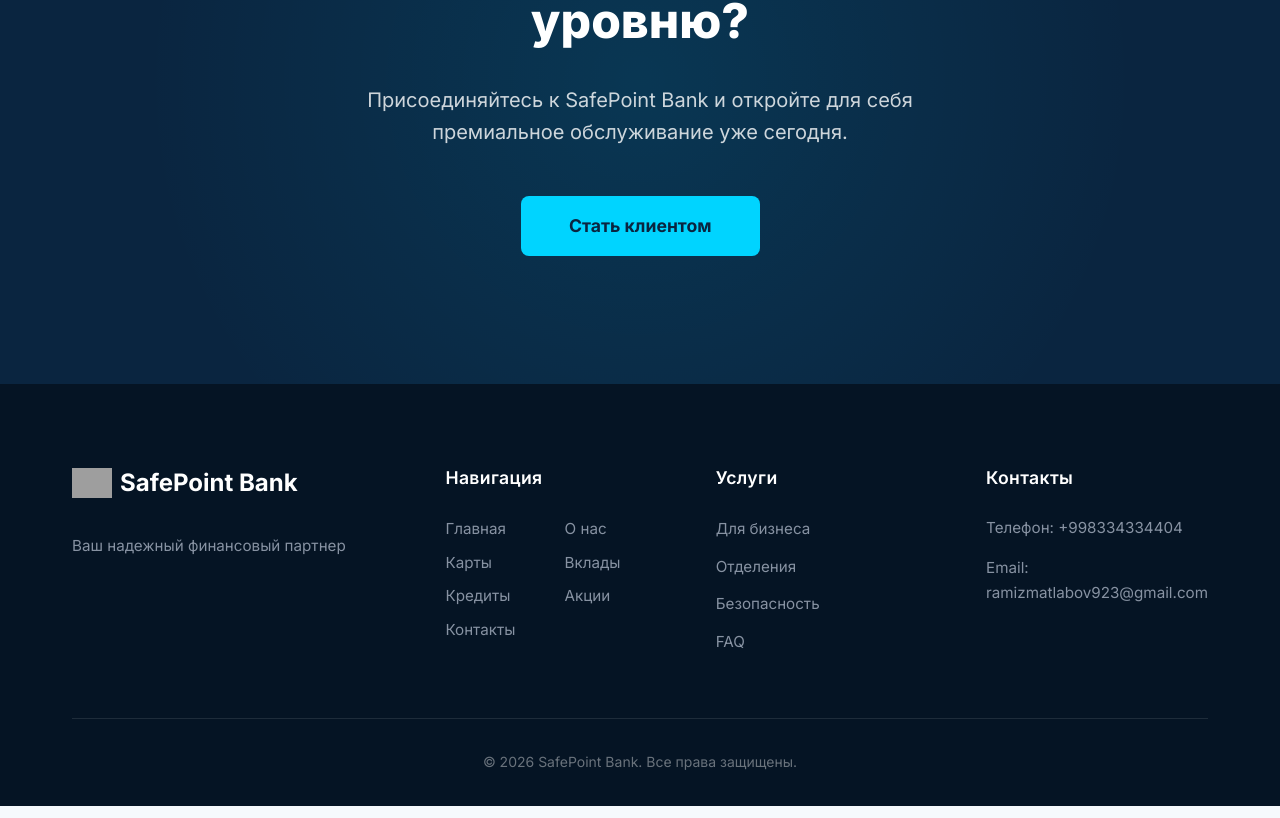
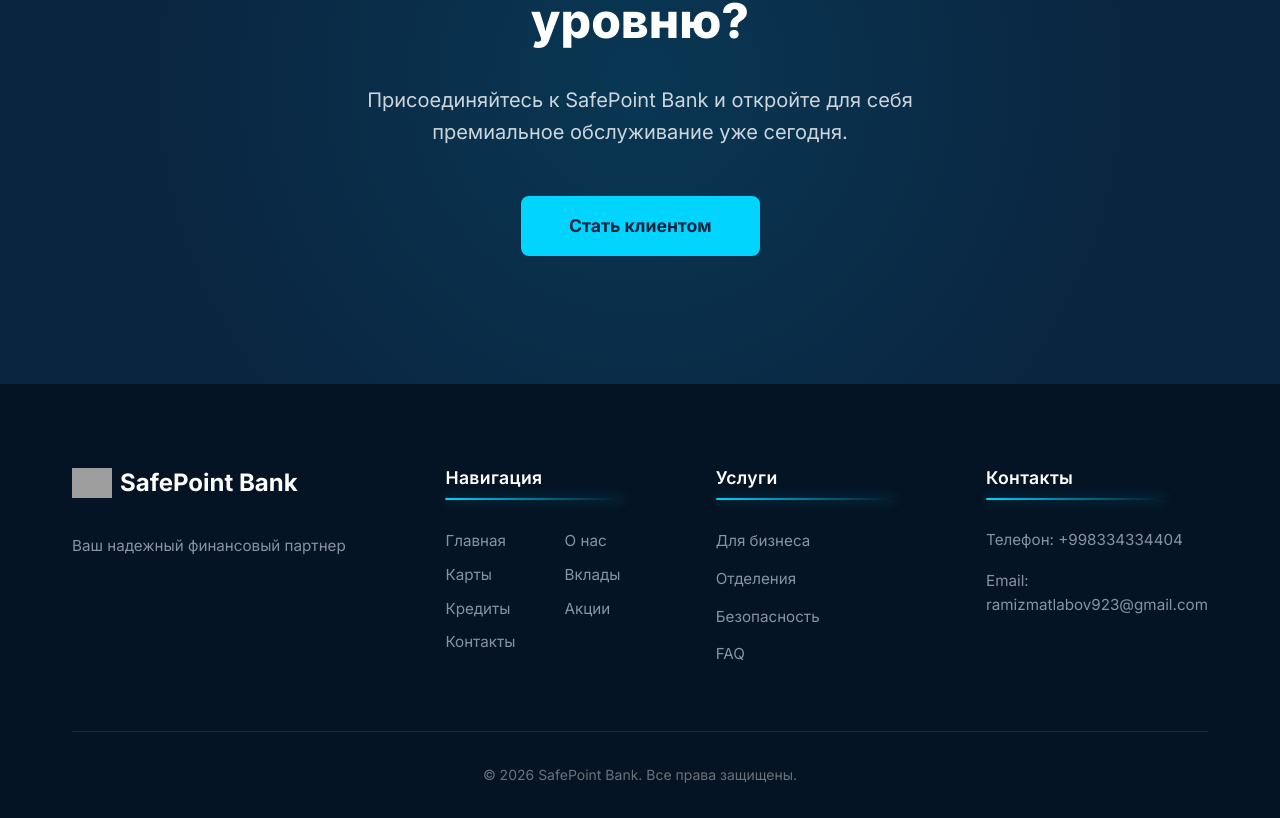
Before and after one commit to RamizMatlabov/Second-Project, a Next.js app: page / in a window 1280 px wide. Shown: the part 1845-2663 px from the top of the page. Built offline with nearby package versions, Linux system fonts and the light colour scheme; no server answers; grey boxes are pictures that could not be loaded.

Commit message:
style(Footer): enhance section title styling with gradient underline
Add a gradient underline with glow effect to footer section titles to improve visual hierarchy and modernize the appearance. The underline uses the accent color with a fading gradient and subtle shadow for better visual appeal.

```diff
--- a/app/components/Footer/Footer.module.scss
+++ b/app/components/Footer/Footer.module.scss
@@ -28,9 +28,22 @@
   h4 {
     font-size: 1.1rem;
     font-weight: 600;
-    margin-bottom: 0.5rem;
+    margin-bottom: 0.75rem;
     color: #fff;
     letter-spacing: 0.02em;
+    position: relative;
+    display: inline-block;
+
+    &::after {
+      content: '';
+      display: block;
+      height: 2px;
+      width: 180px;
+      margin-top: 0.4rem;
+      border-radius: 999px;
+      background: linear-gradient(90deg, var(--accent-color), rgba(0, 212, 255, 0));
+      box-shadow: 0 0 12px rgba(0, 212, 255, 0.4);
+    }
   }
 
   p {
```
